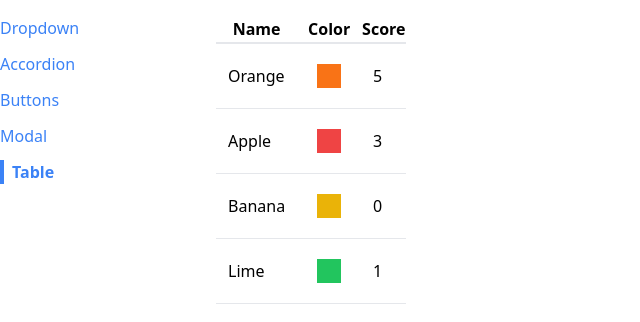
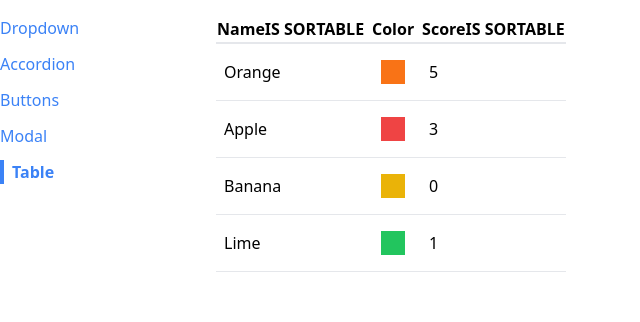
Before and after one commit to tylercodes-11/comps, a React (Create React App) app: page /table in a window 1280 px wide. Shown: the top 322 px of the page, without its empty margins (0-640 px from the left). Built offline with nearby package versions, Linux system fonts and the light colour scheme.

Commit message:
click console log on sortable header added to table

```diff
--- /dev/null
+++ b/src/components/SortableTable.js
@@ -0,0 +1,22 @@
+import Table from "./Table";
+
+function SortableTable(props) {
+    const { config } = props;
+    const handleClick = (label) => {
+        console.log(label);
+    } ;
+    const updatedConfig = config.map((column) => {
+        if (!column.sortValue) {
+            return column;
+        }
+
+        return {
+            ...column,
+            header:() => <th onClick={() => handleClick(column.label)}> {column.label}IS SORTABLE</th>
+        }
+    })
+
+    return <Table {...props} config={updatedConfig} />;
+}
+
+export default SortableTable;
--- a/src/components/Table.js
+++ b/src/components/Table.js
@@ -1,18 +1,24 @@
-function Table({ data, config }) {
+import { Fragment } from "react";
+
+function Table({ data, config, keyFn }) {
 const renderedHeaders = config.map((column) => {
+    if (column.header) {
+        return <Fragment key={column.label}>{column.header()}</Fragment>;
+    }
     return <th key={column.label}>{column.label}</th>
 });
 
-    const renderedRows = data.map((fruit) => {
+    const renderedRows = data.map((rowData) => {
+const renderedCells = config.map((column) => {
+    return  (
+    <td className="p-2" key={column.label}>{column.render(rowData)}
+    </td>
+    );
+})
+
         return (
-            <tr className="border-b" key={fruit.name}>
-                <td className="p-3">{fruit.name}</td>
-                <td className="p-3">
-                    <div className={`p-3 m-2 ${fruit.color}`}>
-
-                </div>
-            </td>
-            <td className="p-3">{fruit.score}</td>
+            <tr className="border-b" key={keyFn(rowData)}>
+              {renderedCells}
             </tr>
         );
     });
--- a/src/pages/TablePage.js
+++ b/src/pages/TablePage.js
@@ -1,4 +1,5 @@
-import Table from "../components/Table";
+// import Table from "../components/Table";
+import SortableTable from "../components/SortableTable";
 
 function TablePage() {
     const data = [
@@ -9,12 +10,23 @@
     ];
 
         const config = [
-            { label: 'Name' },
-            {label: "Color"},
-            {label: "Score"}
+            { label: 'Name',
+                render: (fruit) => fruit.name,
+            sortValue: (fruit) => fruit.name
+            },
+            {label: "Color",
+        render: (fruit) => <div className={`p-3 m-2 ${fruit.color}`} /> },
+            {label: "Score",
+        render: (fruit) => fruit.score,
+        sortValue: (fruit) => fruit.score}
+
         ];
+
+        const keyFn = (fruit) => {
+            return fruit.name;
+        };
     return (
-        <Table config={config} data={data}/>
+        <SortableTable config={config} data={data} keyFn={keyFn}/>
 
     )
 };
```
